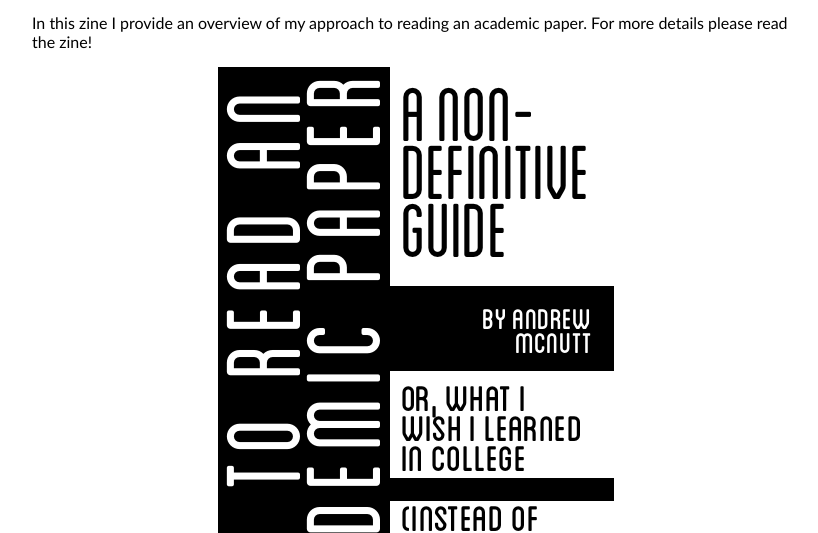
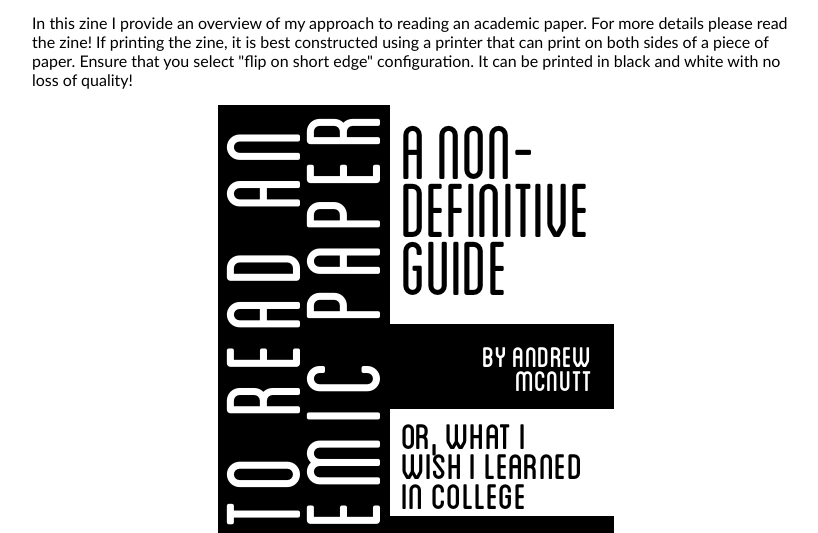
Before and after one commit to mcnuttandrew/paper-zine, a plain HTML site: page index.html in a window 1280 px wide. Shown: the part 249-782 px from the top of the page, without its empty margins (224-1042 px from the left). Drawn offline with Linux system fonts and the light colour scheme.

Commit message:
add printing instructions

```diff
--- a/index.html
+++ b/index.html
@@ -29,7 +29,11 @@
         </div>
         <p>
           In this zine I provide an overview of my approach to reading an
-          academic paper. For more details please read the zine!
+          academic paper. For more details please read the zine! If printing the
+          zine, it is best constructed using a printer that can print on both
+          sides of a piece of paper. Ensure that you select "flip on short edge"
+          configuration. It can be printed in black and white with no loss of
+          quality!
         </p>
         <div class="picture-wrapper">
           <img
```
